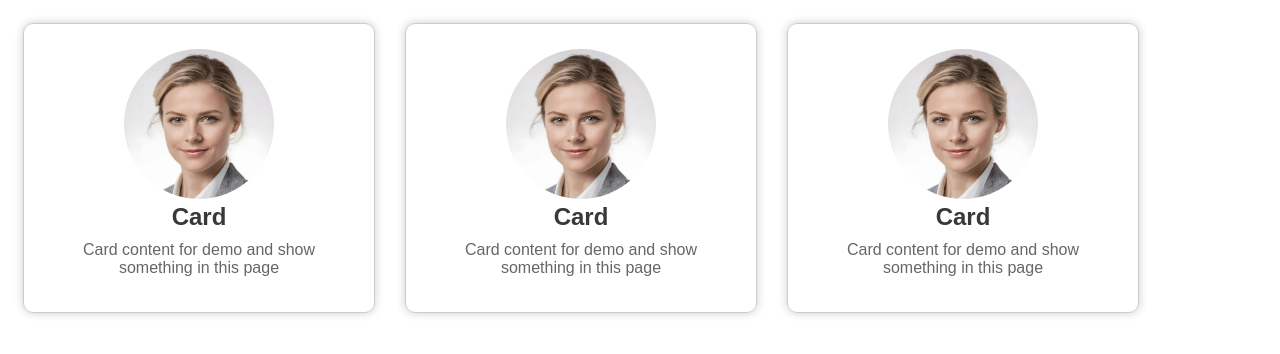
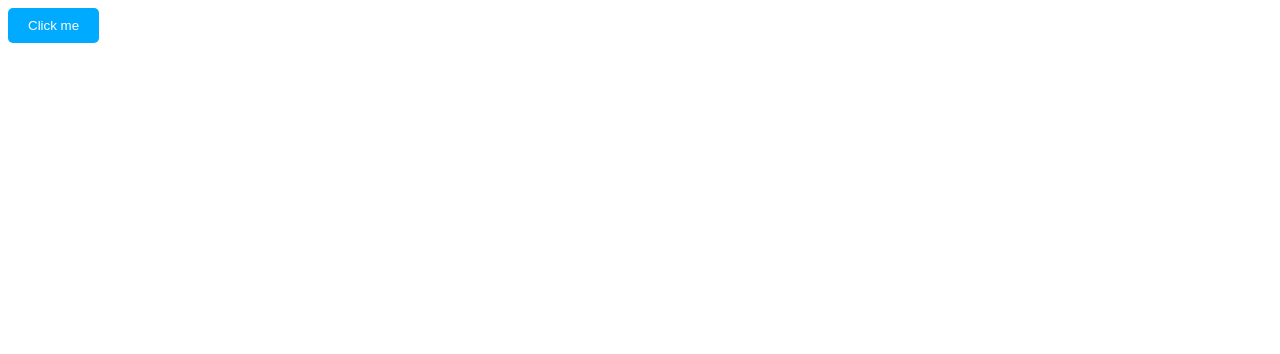
Before and after one commit to krzysztofautomatyk/ReactLearn, a React (Vite) app: page / in a window 1280 px wide. Shown: the top 354 px of the page. Built offline with nearby package versions, Linux system fonts and the light colour scheme.

Commit message:
3.1 CSS External

```diff
--- a/src/App.jsx
+++ b/src/App.jsx
@@ -1,11 +1,9 @@
-import Card from "./Card"
+import Button from "./Button/Button"
 
 function App() {
   return (
     <>
-      <Card />
-      <Card />
-      <Card />
+      <Button/>
     </>
   )
 }
--- /dev/null
+++ b/src/Button/Button.jsx
@@ -0,0 +1,6 @@
+
+function Button() {
+  return <button className="button">Click me</button>;
+}
+
+export default Button;
--- a/src/Card.jsx
+++ /dev/null
@@ -1,13 +0,0 @@
-import imagePng from './assets/image.png';
-
-function Card() {
-  return (
-    <div className="card">
-        <img className="card-image" src={imagePng} alt="placeholder" width={150} />
-        <h2 className="card-title">Card</h2>
-        <p className='card-text'>Card content for demo and show something in this page</p>
-    </div>
-  );
-}
-
-export default Card;
--- a/src/index.css
+++ b/src/index.css
@@ -1,31 +1,9 @@
-.card{
 
-    border-radius: 10px;
-    padding: 25px;
-    margin: 15px;
-    border: 1px solid hsl(0, 0%, 80%);
-    box-shadow: 0 0 10px rgba(0, 0, 0, 0.2);
-    text-align: center;
-    max-width: 300px;
-    display: inline-block;
+.button {
+  background-color: hsl(200, 100%, 50%);
+  color: white;
+  padding: 10px 20px;
+  border-radius: 5px;
+  border: none;
+  cursor: pointer;
 }
-
-.card .card-image{
-    border-radius: 50%;
-    width: 150px;
-    height: 150px;
-    margin: 0 auto;
-    overflow: hidden;
-}
-
-.card .card-title{
-   font-family: Arial, Helvetica, sans-serif;
-   margin: 0;
-   color: hsl(0, 0%, 22%);
-}
-
-.card .card-text{
-    font-family: Arial, Helvetica, sans-serif;
-    color: hsl(0, 0%, 40%);
-    margin: 10px 0;
-}
```
Also changed, not shown: src/Button/Button.module.css (added).
